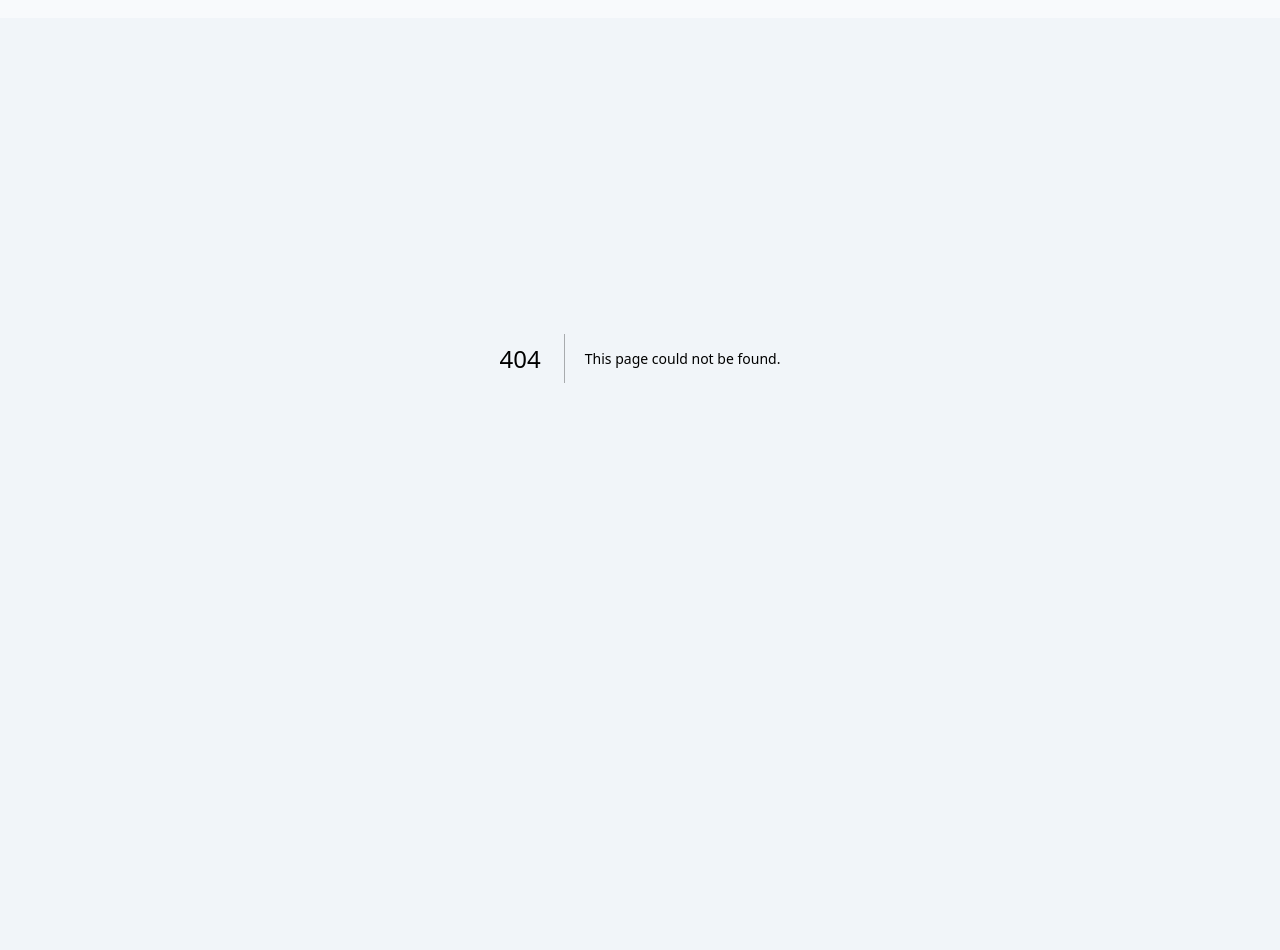
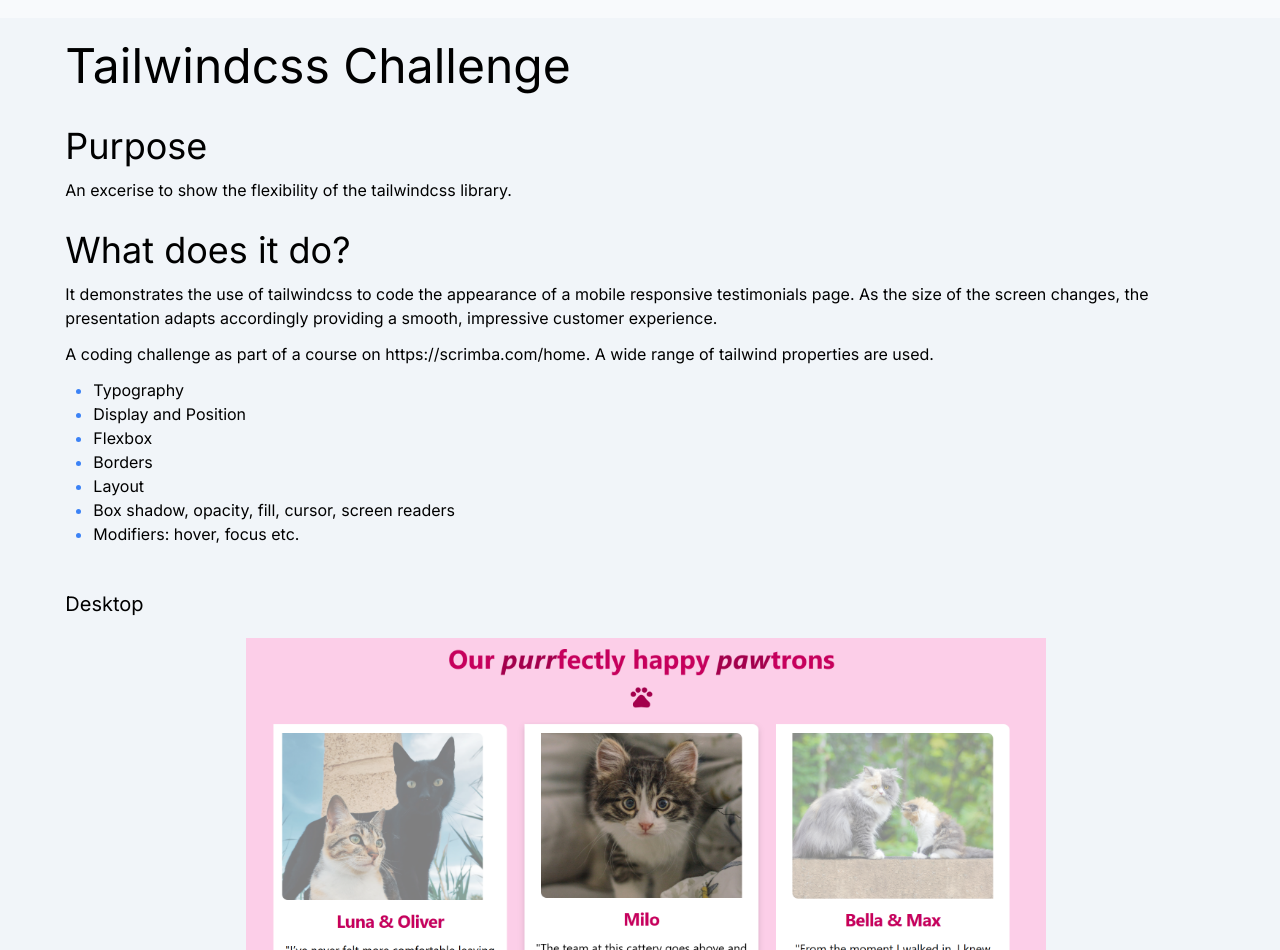
Before and after one commit to johnhm22/iamjohn, a Next.js app: page /projects/tailwindcss in a window 1280 px wide. Before the commit this address had no page. Shown: the part 42-992 px from the top of the page. Before the commit the page ends 800 px from the top, so only its background shows below. Built offline with nearby package versions, Linux system fonts and the light colour scheme.

Commit message:
Adding a tailwindcss project

```diff
--- a/app/components/MyProjects.tsx
+++ b/app/components/MyProjects.tsx
@@ -43,6 +43,12 @@ const MyProjects = () => {
 						description="Applying Prismic CMS to a property rental. Using a variety of frameworks and libraries - Next.js, Prismic, Prisma, PostgreSQL, but also design/coding tools."
 						link="georgina-homes"
 					/>
+					<Card
+						src="/tailwind-cats.png"
+						title="Tailwindcss - a pawtrons testimonial"
+						description="A tailwind challenge! A demo showing the application of the tailwindcss library to a testimonial page."
+						link="tailwindcss"
+					/>
 				</div>
 			</div>
 		</div>
--- /dev/null
+++ b/app/projects/tailwindcss/page.tsx
@@ -0,0 +1,96 @@
+import React from "react";
+import Image from "next/image";
+import Pill from "@/app/components/Pill";
+import Link from "next/link";
+
+const page = () => {
+	return (
+		<>
+			<section className="flex justify-center">
+				<div className="w-11/12 pl-3 mt-14">
+					<h1 className="pt-7 text-5xl mb-9 font-normal">
+						Tailwindcss Challenge
+					</h1>
+					<div className="mb-7 ">
+						<p className="text-4xl">Purpose</p>
+						<p className="my-3">
+							An excerise to show the flexibility of the tailwindcss library.
+						</p>
+						<p className="my-3"></p>
+					</div>
+					<div className="mb-12">
+						<p className="text-4xl">What does it do?</p>
+						<p className="my-3">
+							It demonstrates the use of tailwindcss to code the appearance of a
+							mobile responsive testimonials page. As the size of the screen
+							changes, the presentation adapts accordingly providing a smooth,
+							impressive customer experience.
+						</p>
+						<p className="mb-3">
+							A coding challenge as part of a course on
+							https://scrimba.com/home. A wide range of tailwind properties are
+							used.
+						</p>
+						<ul
+							role="list"
+							className="list-disc marker:text-blue-500 pl-7 mb-11"
+						>
+							<li>Typography</li>
+							<li>Display and Position</li>
+							<li>Flexbox</li>
+							<li>Borders</li>
+							<li>Layout</li>
+							<li>Box shadow, opacity, fill, cursor, screen readers</li>
+							<li>Modifiers: hover, focus etc.</li>
+						</ul>
+						<p className="mb-5 text-xl">Desktop</p>
+						<div className="flex mt-5  justify-center">
+							<Image
+								alt="tailwindcss demo page"
+								width={800}
+								height={800}
+								className=""
+								src="/tailwind-cats.png"
+							/>
+						</div>
+						<p className="my-5 text-xl">Mobile</p>
+						<div className="flex mt-5  justify-center">
+							<Image
+								alt="tailwindcss demo page"
+								width={400}
+								height={400}
+								className=""
+								src="/tailwind-cats-mobile.png"
+							/>
+						</div>
+					</div>
+
+					<div className="mb-7">
+						<p className="text-4xl mb-3">Tech used</p>
+						<div>
+							<Pill text="HTML/css" />
+							<Pill text="Tailwindcss" />
+						</div>
+					</div>
+					<div className="flex justify-end gap-3 pb-3 pr-3 font-medium">
+						<Link
+							href="https://github.com/johnhm22/tailwind-cats"
+							target="_blank"
+						>
+							<button className="rounded-md py-2 px-4 bg-green-500">
+								Code
+							</button>{" "}
+						</Link>
+						<Link href="https://tailwind-cats.vercel.app/" target="_blank">
+							<button className="rounded-md py-2 px-4 bg-blue-500">
+								Website
+							</button>{" "}
+						</Link>
+					</div>
+				</div>
+			</section>
+		</>
+	);
+};
+
+export default page;
```
Also changed, not shown: public/tailwind-cats-mobile.png (added), public/tailwind-cats.png (added). Lines whose indentation alone changed are shown as unchanged.
